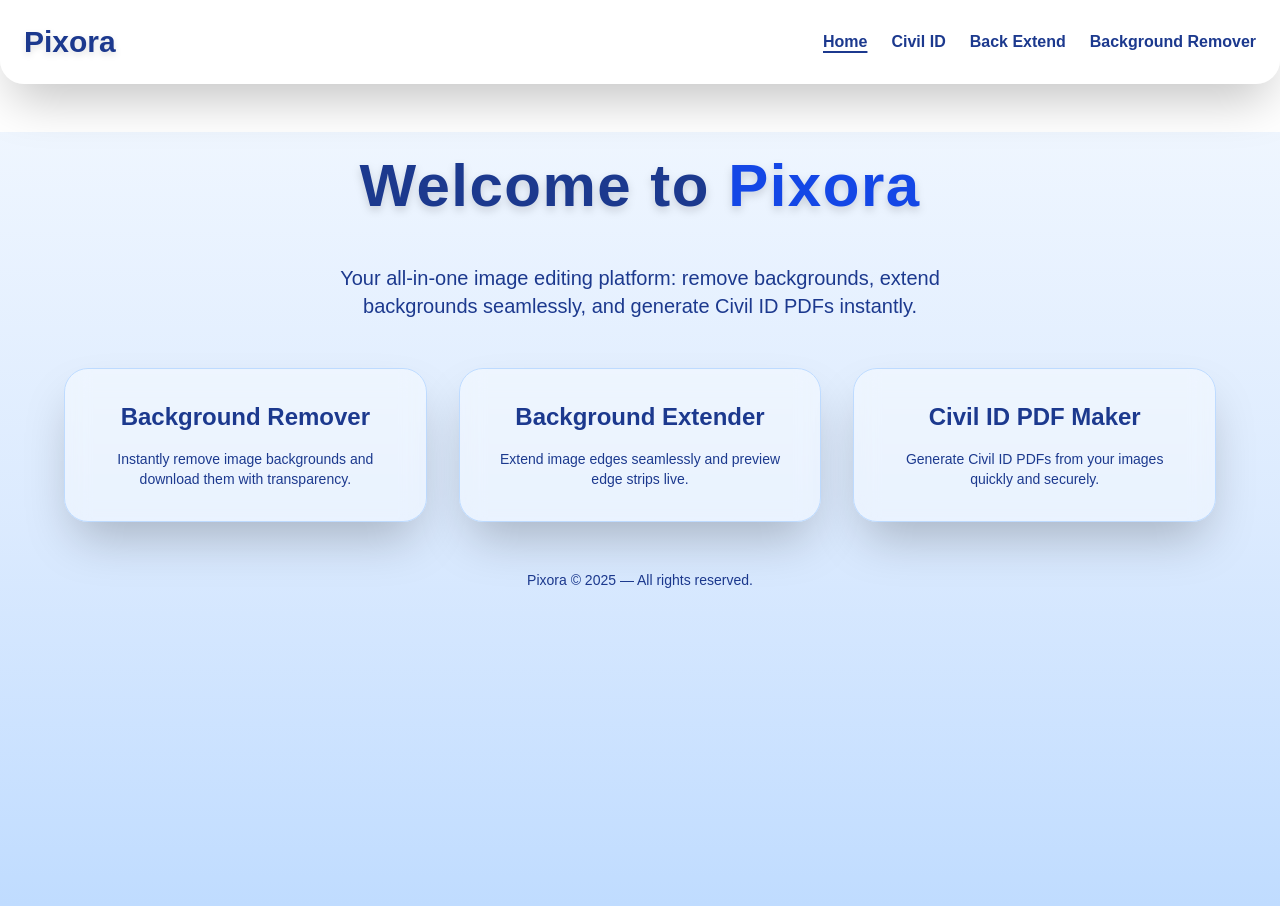
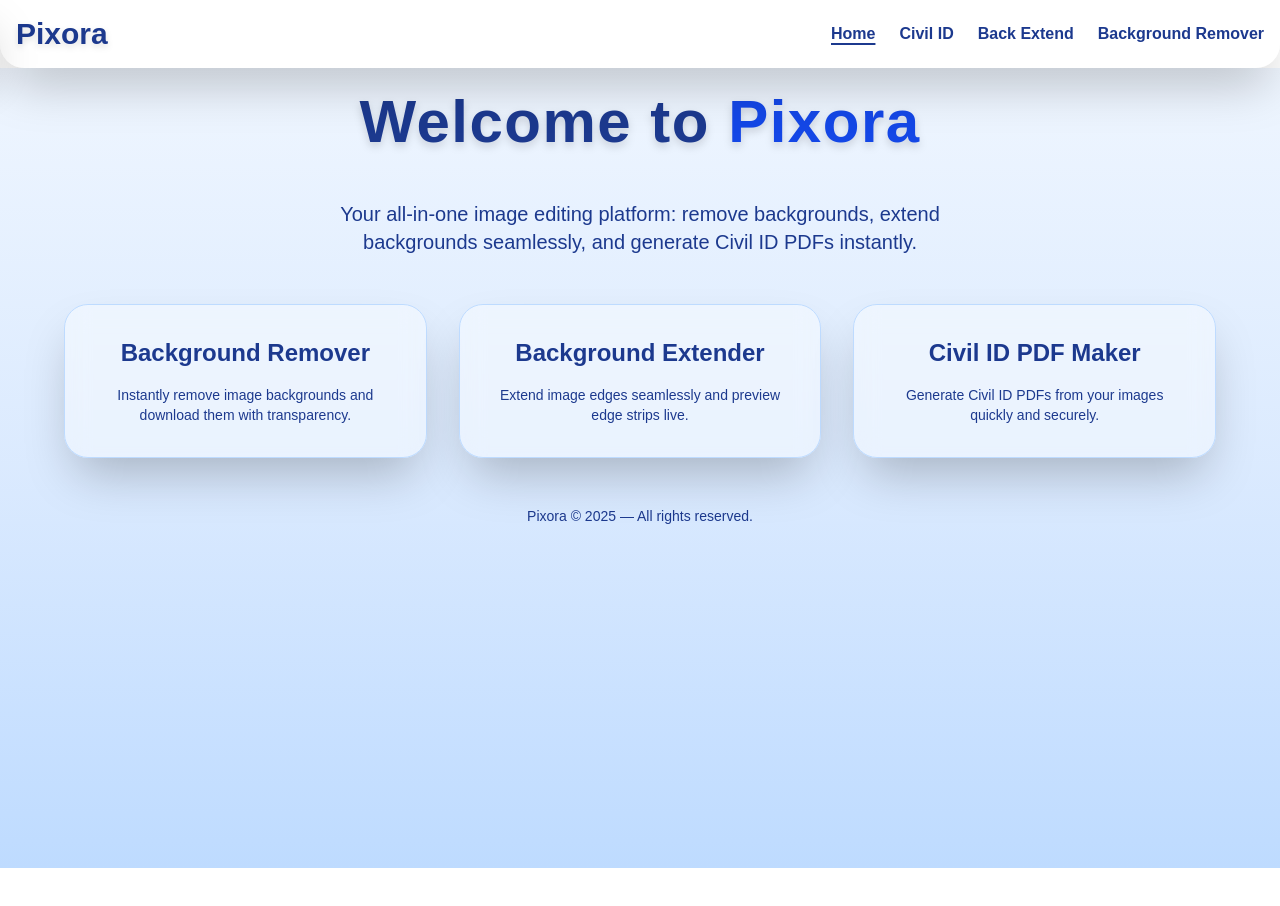
Before and after one commit to BLOUDANJEWELLERY/Pixora, a Next.js app in the folder bg/: page / in a window 1280 px wide. Shown: the top 906 px of the page. After the commit the page ends 868 px from the top, so only its background shows below. Built offline with nearby package versions, Linux system fonts and the light colour scheme.

Commit message:
Update Header.tsx

```diff
--- a/bg/components/Header.tsx
+++ b/bg/components/Header.tsx
@@ -2,10 +2,12 @@
 
 import Link from "next/link";
 import { usePathname } from "next/navigation";
-import React from "react";
+import React, { useState } from "react";
+import { HiMenu, HiX } from "react-icons/hi";
 
 const Header: React.FC = () => {
   const pathname = usePathname();
+  const [isOpen, setIsOpen] = useState(false);
 
   const navItems = [
     { name: "Home", path: "/" },
@@ -15,16 +17,17 @@ const Header: React.FC = () => {
   ];
 
   return (
-    <header className="w-full bg-white/40 backdrop-blur-md shadow-2xl rounded-b-3xl p-6 mb-12 flex justify-between items-center">
+    <header className="w-full bg-white/40 backdrop-blur-md shadow-2xl rounded-b-3xl p-4 flex justify-between items-center relative z-50">
+      {/* Logo */}
       <h1 className="text-2xl md:text-3xl font-extrabold text-blue-900 drop-shadow-md">
         <Link href="/">Pixora</Link>
       </h1>
 
-      <nav>
-        <ul className="flex gap-6">
+      {/* Desktop Menu */}
+      <nav className="hidden md:flex gap-6">
         {navItems.map((item) => (
-            <li key={item.path}>
           <Link
+            key={item.path}
             href={item.path}
             className={`
               text-blue-900 font-semibold hover:text-blue-700 transition-colors
@@ -33,10 +36,54 @@ const Header: React.FC = () => {
           >
             {item.name}
           </Link>
-            </li>
         ))}
-        </ul>
       </nav>
+
+      {/* Hamburger Button */}
+      <button
+        className="md:hidden text-blue-900 text-3xl focus:outline-none"
+        onClick={() => setIsOpen(true)}
+      >
+        <HiMenu />
+      </button>
+
+      {/* Mobile Slide-out Menu */}
+      <div
+        className={`fixed top-0 left-0 h-full w-64 bg-white/90 backdrop-blur-xl shadow-2xl p-6 flex flex-col gap-6 transform transition-transform duration-300 z-50
+          ${isOpen ? "translate-x-0" : "-translate-x-full"}
+        `}
+      >
+        <button
+          className="self-end text-3xl text-blue-900 focus:outline-none"
+          onClick={() => setIsOpen(false)}
+        >
+          <HiX />
+        </button>
+
+        <nav className="flex flex-col gap-4 mt-4">
+          {navItems.map((item) => (
+            <Link
+              key={item.path}
+              href={item.path}
+              className={`
+                text-blue-900 font-semibold text-lg hover:text-blue-700 transition-colors
+                ${pathname === item.path ? "underline decoration-2 underline-offset-4" : ""}
+              `}
+              onClick={() => setIsOpen(false)}
+            >
+              {item.name}
+            </Link>
+          ))}
+        </nav>
+      </div>
+
+      {/* Overlay when menu is open */}
+      {isOpen && (
+        <div
+          className="fixed inset-0 bg-black/30 z-40"
+          onClick={() => setIsOpen(false)}
+        ></div>
+      )}
     </header>
   );
 };
```
Lines whose indentation alone changed are shown as unchanged.
